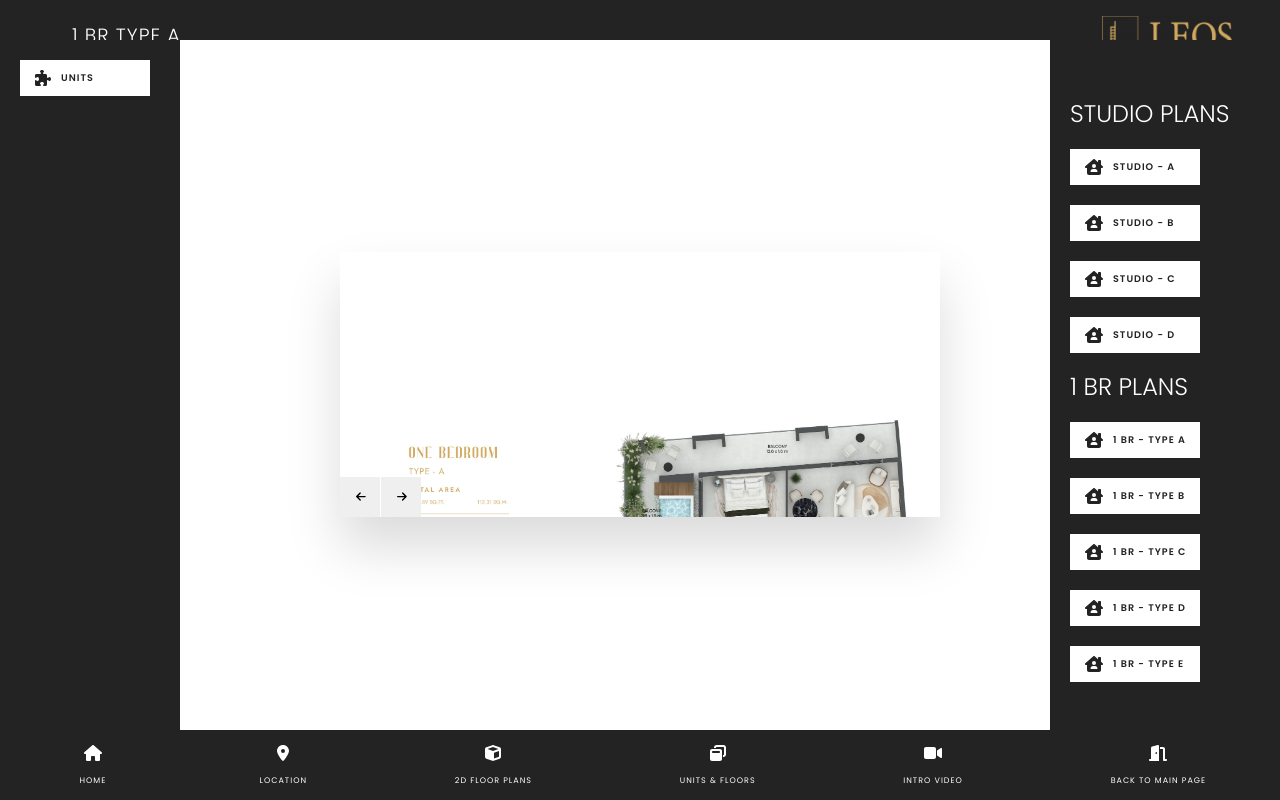
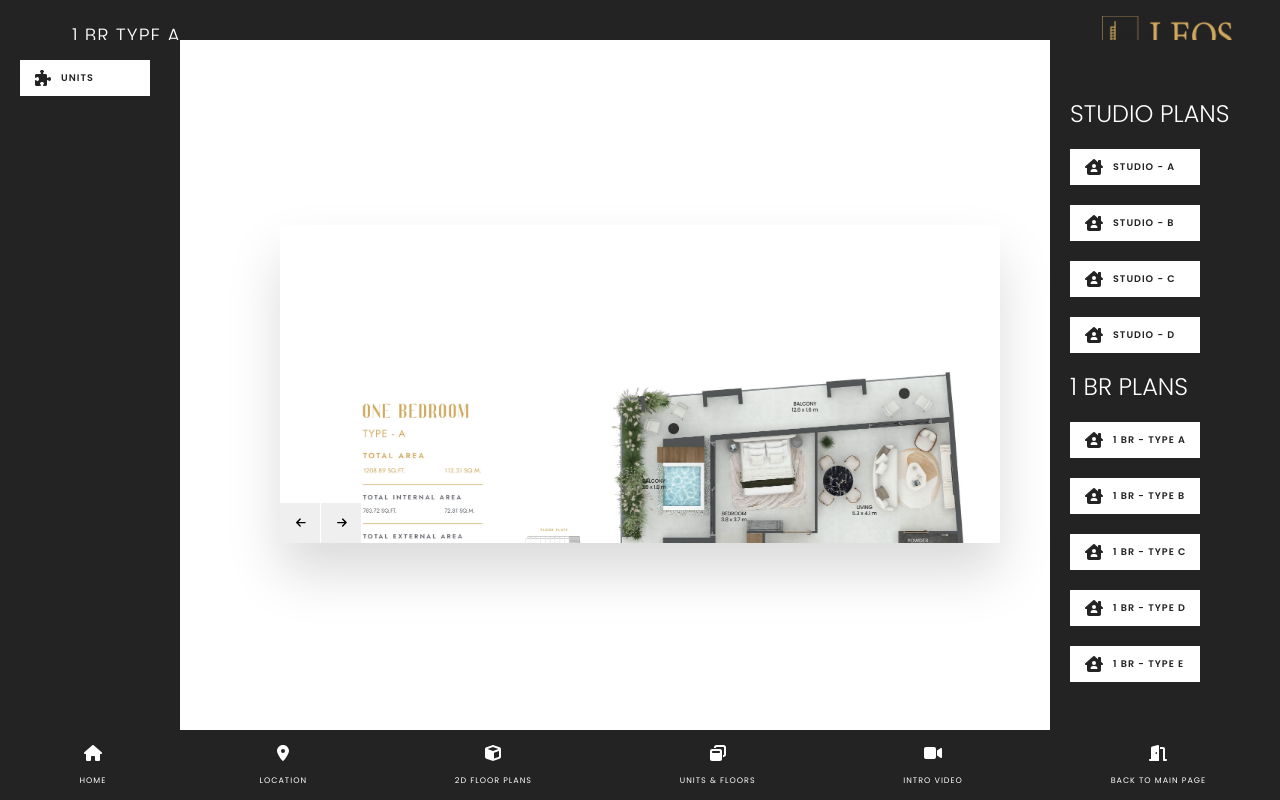
Before and after one commit to bilalshafqat42/leos-ipad, a React (Create React App) app: page /projects/cavendish/unit-plans in a window 1280 px wide. Built offline with nearby package versions, Linux system fonts and the light colour scheme.

Commit message:
floor plans updated

```diff
--- a/src/pages/project/hadleyHeights/exterior.css
+++ b/src/pages/project/hadleyHeights/exterior.css
@@ -33,8 +33,8 @@
   transform: translate(-50%, -50%);
   /* width: 900px;
   height: 398px; */
-  width: 600px;
-  height: 265px;
+  width: 720px;
+  height: 318px;
   padding: 50px;
   background-color: #fff;
   box-shadow: 0 30px 50px #dbdbdb;
```
